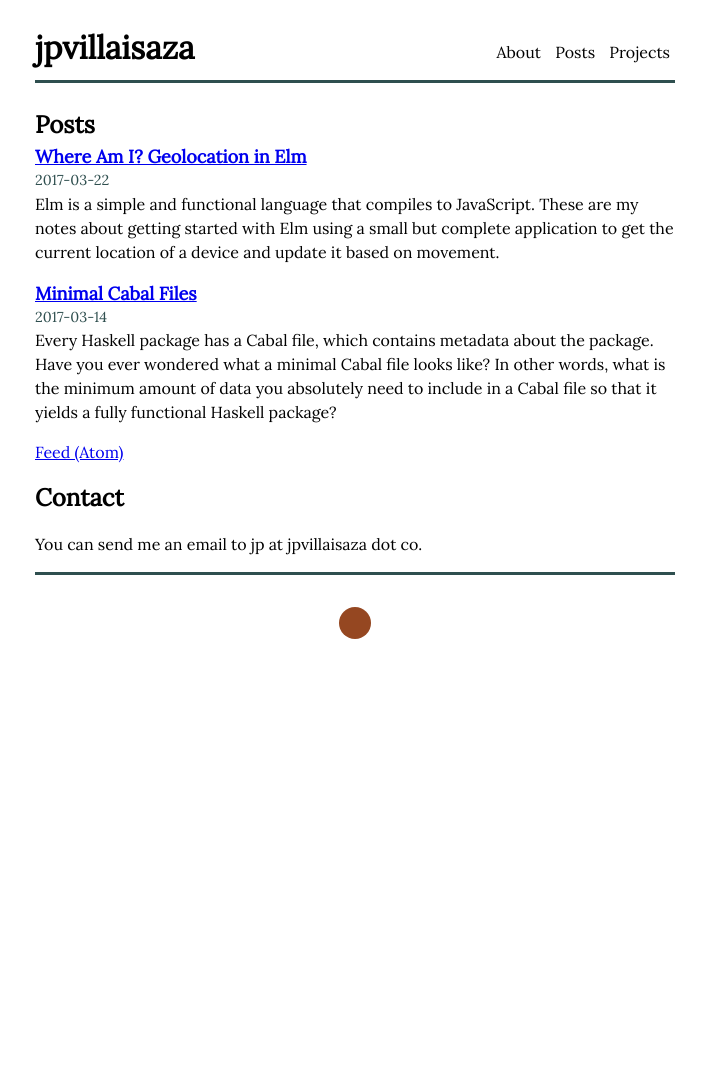
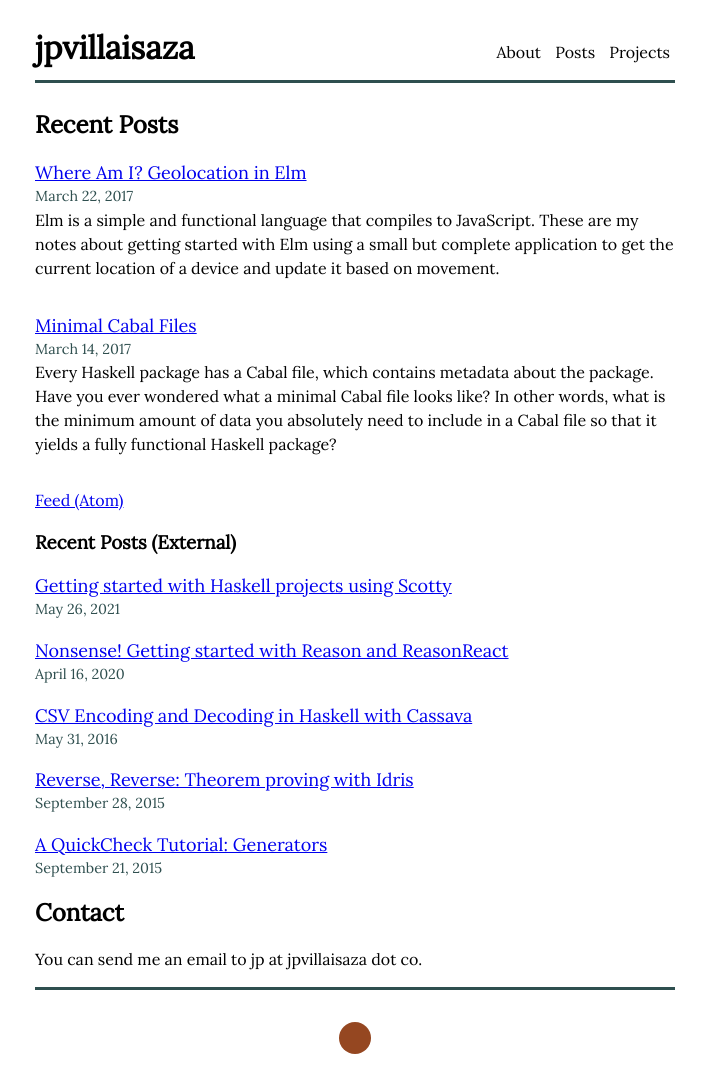
Before and after one commit to jpvillaisaza/jpvillaisaza.github.io, a Jekyll site: the page built from index.html, in a window 1280 px wide. Shown: the whole page, without its empty margins (285-991 px from the left). Built offline with Jekyll 4.4.1, drawn with Linux system fonts in a browser that asks for light colours; before the commit the page ends 900 px from its top, so only the background shows below that.

Commit message:
Add external posts to home

```diff
--- /dev/null
+++ b/_data/posts.yml
@@ -0,0 +1,46 @@
+external:
+  - date: 2014-12-16
+    title: "The Weak and the Strong: Functors"
+    url: https://www.stackbuilders.com/news/the-weak-and-the-strong-functors
+  - date: 2015-02-19
+    title: "Obverse and Reverse"
+    url: https://www.stackbuilders.com/news/obverse-and-reverse
+  - date: 2015-05-18
+    title: "The Notes of GHC"
+    url: https://www.stackbuilders.com/news/the-notes-of-ghc
+  - date: 2015-05-25
+    title: "Pattern Matching: Wot's... Uh the Deal?"
+    url: https://www.stackbuilders.com/news/pattern-matching-wot-s-uh-the-deal
+  - date: 2015-06-01
+    title: "Hangman: Imperative functional programming"
+    url: https://www.stackbuilders.com/news/hangman-imperative-functional-programming
+  - date: 2015-06-08
+    title: "How to Program It"
+    url: https://www.stackbuilders.com/news/how-to-program-it
+  - date: 2015-06-15
+    title: "Obverse versus Reverse: Benchmarking in Haskell with Criterion"
+    url: https://www.stackbuilders.com/news/obverse-versus-reverse-benchmarking-in-haskell-with-criterion
+  - date: 2015-07-29
+    title: "Dr. Hakyll: Create a GitHub page with Hakyll and CircleCI"
+    url: https://www.stackbuilders.com/news/dr-hakyll-create-a-github-page-with-hakyll-and-circleci
+  - date: 2015-08-03
+    title: "Errors and Exceptions in Haskell"
+    url: https://www.stackbuilders.com/news/errors-and-exceptions-in-haskell
+  - date: 2015-08-31
+    title: "The Hang of Elm: Hangman and functional programming with Elm"
+    url: https://www.stackbuilders.com/news/the-hang-of-elm-hangman-and-functional-programming-with-elm
+  - date: 2015-09-21
+    title: "A QuickCheck Tutorial: Generators"
+    url: https://www.stackbuilders.com/news/a-quickcheck-tutorial-generators
+  - date: 2015-09-28
+    title: "Reverse, Reverse: Theorem proving with Idris"
+    url: https://www.stackbuilders.com/news/reverse-reverse-theorem-proving-with-idris
+  - date: 2016-05-31
+    title: "CSV Encoding and Decoding in Haskell with Cassava"
+    url: https://www.stackbuilders.com/tutorials/haskell/csv-encoding-decoding/
+  - date: 2020-04-16
+    title: "Nonsense! Getting started with Reason and ReasonReact"
+    url: https://www.stackbuilders.com/tutorials/reason/nonsense-getting-started-with-reason-and-reason-react/
+  - date: 2021-05-26
+    title: Getting started with Haskell projects using Scotty
+    url: https://www.stackbuilders.com/tutorials/haskell/getting-started-with-haskell-projects-using-scotty/
--- a/_data/stackbuilders.yml
+++ /dev/null
@@ -1,45 +0,0 @@
-posts:
-  - date: 2015-09-28
-    title: "Reverse, Reverse: Theorem proving with Idris"
-    url: https://www.stackbuilders.com/news/reverse-reverse-theorem-proving-with-idris
-  - date: 2015-09-21
-    title: "A QuickCheck Tutorial: Generators"
-    url: https://www.stackbuilders.com/news/a-quickcheck-tutorial-generators
-  - date: 2015-08-31
-    title: "The Hang of Elm: Hangman and functional programming with Elm"
-    url: https://www.stackbuilders.com/news/the-hang-of-elm-hangman-and-functional-programming-with-elm
-  - date: 2015-08-03
-    title: "Errors and Exceptions in Haskell"
-    url: https://www.stackbuilders.com/news/errors-and-exceptions-in-haskell
-  - date: 2015-07-29
-    title: "Dr. Hakyll: Create a GitHub page with Hakyll and CircleCI"
-    url: https://www.stackbuilders.com/news/dr-hakyll-create-a-github-page-with-hakyll-and-circleci
-  - date: 2015-06-15
-    title: "Obverse versus Reverse: Benchmarking in Haskell with Criterion"
-    url: https://www.stackbuilders.com/news/obverse-versus-reverse-benchmarking-in-haskell-with-criterion
-  - date: 2015-06-08
-    title: "How to Program It"
-    url: https://www.stackbuilders.com/news/how-to-program-it
-  - date: 2015-06-01
-    title: "Hangman: Imperative functional programming"
-    url: https://www.stackbuilders.com/news/hangman-imperative-functional-programming
-  - date: 2015-05-25
-    title: "Pattern Matching: Wot's... Uh the Deal?"
-    url: https://www.stackbuilders.com/news/pattern-matching-wot-s-uh-the-deal
-  - date: 2015-05-18
-    title: "The Notes of GHC"
-    url: https://www.stackbuilders.com/news/the-notes-of-ghc
-  - date: 2015-02-19
-    title: "Obverse and Reverse"
-    url: https://www.stackbuilders.com/news/obverse-and-reverse
-  - date: 2014-12-16
-    title: "The Weak and the Strong: Functors"
-    url: https://www.stackbuilders.com/news/the-weak-and-the-strong-functors
-
-tutorials:
-  - date: 2020-04-16
-    title: "Nonsense! Getting started with Reason and ReasonReact"
-    url: https://www.stackbuilders.com/tutorials/reason/nonsense-getting-started-with-reason-and-reason-react/
-  - date: 2016-05-31
-    title: "CSV Encoding and Decoding in Haskell with Cassava"
-    url: https://www.stackbuilders.com/tutorials/haskell/csv-encoding-decoding/
--- a/_includes/posts.html
+++ b/_includes/posts.html
@@ -1,24 +1,21 @@
-{% if include.posts.size > 0 %}
+{% assign posts = include.posts | sort: "date" | reverse %}
+{% if posts.size > 0 %}
 <ul class="list">
-    {% for post in include.posts %}
+  {% for post in posts limit:include.limit %}
   <li>
-      <div>
-        <h3 class="post-title">
-          <a href="{{ post.url }}">
+    <a class="post-title" href="{{ post.url }}">
       {{ post.title }}
     </a>
-        </h3>
     <div class="post-meta">
       <time>
-            {{ post.date | date: "%Y-%m-%d" }}
+        {{ post.date | date: "%B %e, %Y" }}
       </time>
     </div>
-        {% if include.excerpt and post.excerpt %}
+    {% if post.excerpt %}
     <p class="post-excerpt">
       {{ post.excerpt | strip_html }}
     </p>
     {% endif %}
-      </div>
   </li>
   {% endfor %}
 </ul>
--- a/index.html
+++ b/index.html
@@ -2,27 +2,13 @@
 ---
 
 <section>
-  <h2>Posts</h2>
-  {% for post in site.posts %}
-    <article>
-      <h3 class="post-title">
-        <a href="{{ post.url }}">
-          {{ post.title }}
-        </a>
-      </h3>
-      <div class="post-meta">
-        <time>
-          {{ post.date | date: "%Y-%m-%d" }}
-        </time>
-      </div>
-      {% if post.excerpt %}
-      <p class="post-excerpt">
-        {{ post.excerpt | strip_html }}
-      </p>
-      {% endif %}
-    </article>
-  {% endfor %}
+  <h2>Recent Posts</h2>
+  {% include posts.html posts=site.posts limit=5 %}
   <p><a href="/feed.xml">Feed (Atom)</a></p>
+  <section>
+    <h3>Recent Posts (External)</h3>
+    {% include posts.html posts=site.data.posts.external limit=5 %}
+  </section>
 </section>
 
 <section>
```
Also changed, not shown: posts.html (+5 -8 lines). Lines whose indentation alone changed are shown as unchanged.
